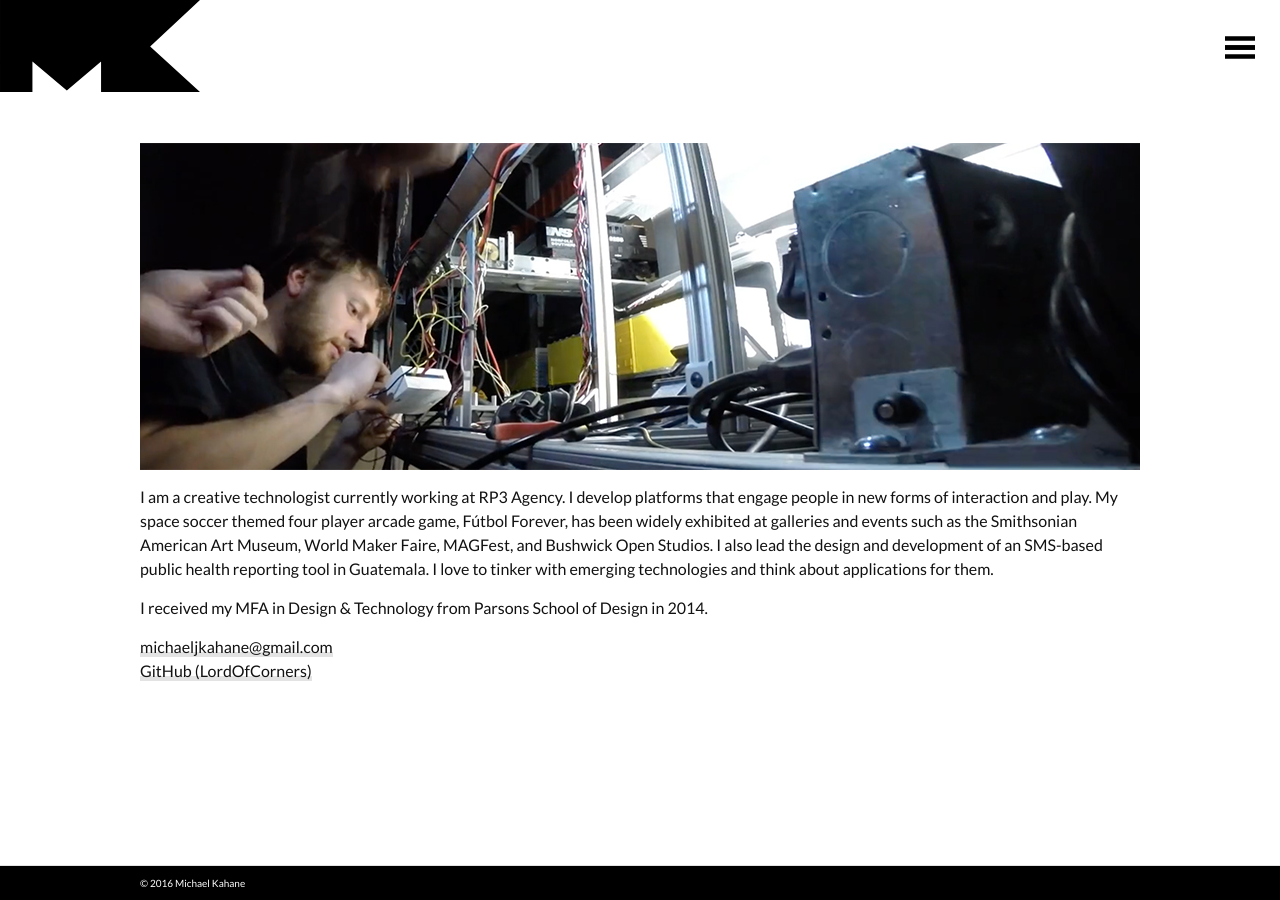
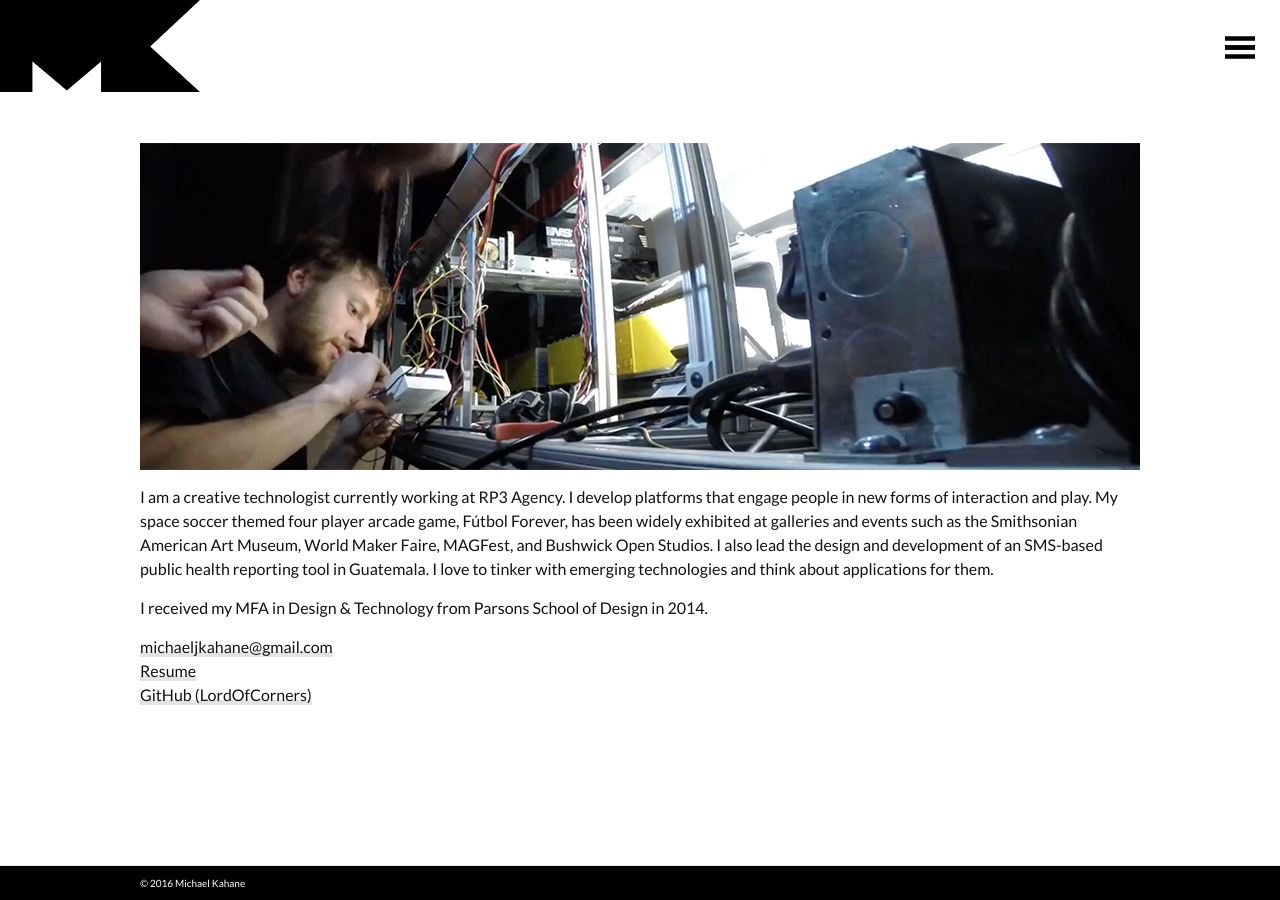
Before and after one commit to LordOfCorners/lordofcorners.github.io, a Jekyll site: the page built from about.html, in a window 1280 px wide. Built offline with Jekyll 4.4.1, drawn with Linux system fonts in a browser that asks for light colours.

Commit message:
maybe it was working to begin with?

```diff
--- a/about.html
+++ b/about.html
@@ -21,9 +21,9 @@ order: 2
 	<div>
 		<a href="mailto:&#109;&#105;&#099;&#104;&#097;&#101;&#108;&#106;&#107;&#097;&#104;&#097;&#110;&#101;&#064;&#103;&#109;&#097;&#105;&#108;&#046;&#099;&#111;&#109;">&#109;&#105;&#099;&#104;&#097;&#101;&#108;&#106;&#107;&#097;&#104;&#097;&#110;&#101;&#064;&#103;&#109;&#097;&#105;&#108;&#046;&#099;&#111;&#109;</a>
 	</div>
-	<!--<div>-->
-	<!--	 <a href="/files/kahane_resume.pdf">Resume</a>-->
-	<!--</div>-->
+	<div>
+		 <a href="/kahane_resume.pdf">Resume</a>
+	</div>
 	<div>
 		 <a href="https://github.com/LordOfCorners">GitHub (LordOfCorners)</a>
 	</div>
```
Also changed, not shown: 1 other file.
